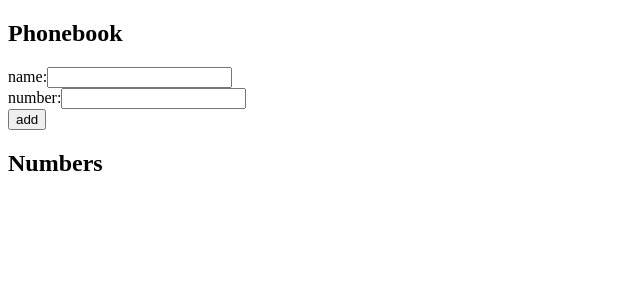
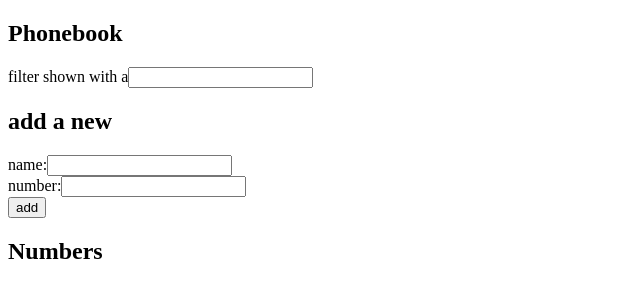
Before and after one commit to mauroperez055/fullstack-open-exercises, a React (Vite) app in the folder part2/phonebook/: page / in a window 1280 px wide. Shown: the top 300 px of the page, without its empty margins (0-640 px from the left). Built offline with nearby package versions, Linux system fonts and the light colour scheme.

Commit message:
Agrego actualizacion del ejercicio 2.9

```diff
--- a/part2/phonebook/src/App.jsx
+++ b/part2/phonebook/src/App.jsx
@@ -2,11 +2,10 @@ import { useState } from 'react'
 import Person from './components/Person';
 
 const App = () => {
-  const [persons, setPersons] = useState([
-    { name: ' ' }
-  ]);
+  const [persons, setPersons] = useState([]);
   const [newName, setNewName] = useState('');
   const [newNumber, setNewNumber] = useState('');
+  const [newFilter, setNewFilter] = useState('');
 
   const addPerson = (event) => {
     event.preventDefault();
@@ -26,6 +25,11 @@ const App = () => {
     }
   }
 
+  const handleFilter = (event) => {
+    console.log(event.target.value);
+    setNewFilter(event.target.value);
+  }
+
   const handleNumberChange = (event) => {
     console.log(event.target.value);
     setNewNumber(event.target.value);
@@ -36,10 +40,19 @@ const App = () => {
     setNewName(event.target.value);
   }
 
+  const personToShow = persons.filter(person =>
+    person.name.toLocaleLowerCase().includes(newFilter.toLocaleLowerCase())
+  );
+
   return (
     <div>
       <h2>Phonebook</h2>
+      <div>
+        filter shown with a
+        <input value={newFilter} onChange={handleFilter}/>
+      </div>
       <form onSubmit={addPerson}>
+        <h2>add a new</h2>
         <div>
           name:
           <input value={newName} onChange={handlePersonChange} />
@@ -53,7 +66,7 @@ const App = () => {
         </div>
       </form>
       <h2>Numbers</h2>
-      {persons.map(person =>
+      {personToShow.map(person =>
         <Person key={person.name} person={person} />
       )}
     </div>
```
